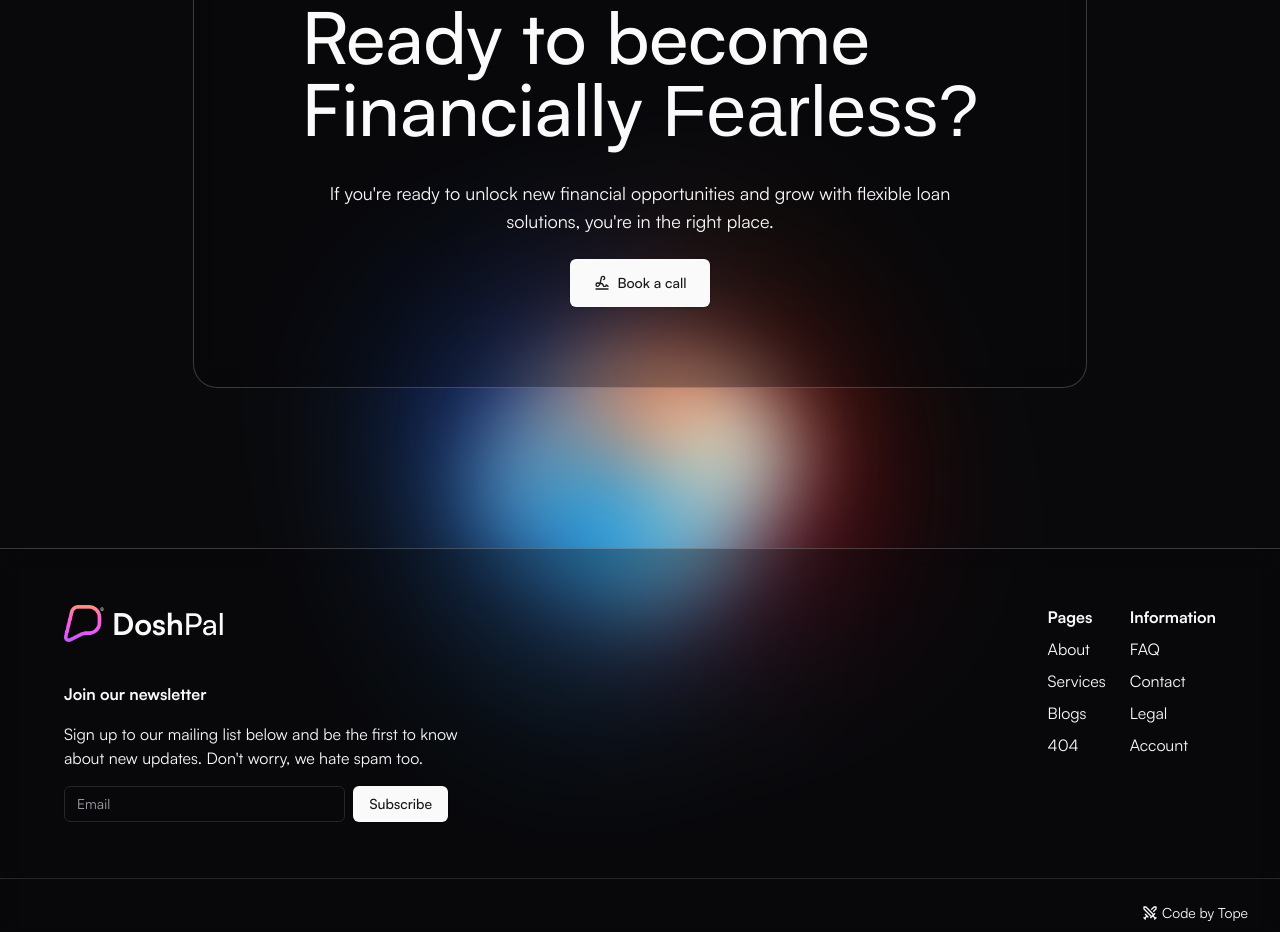
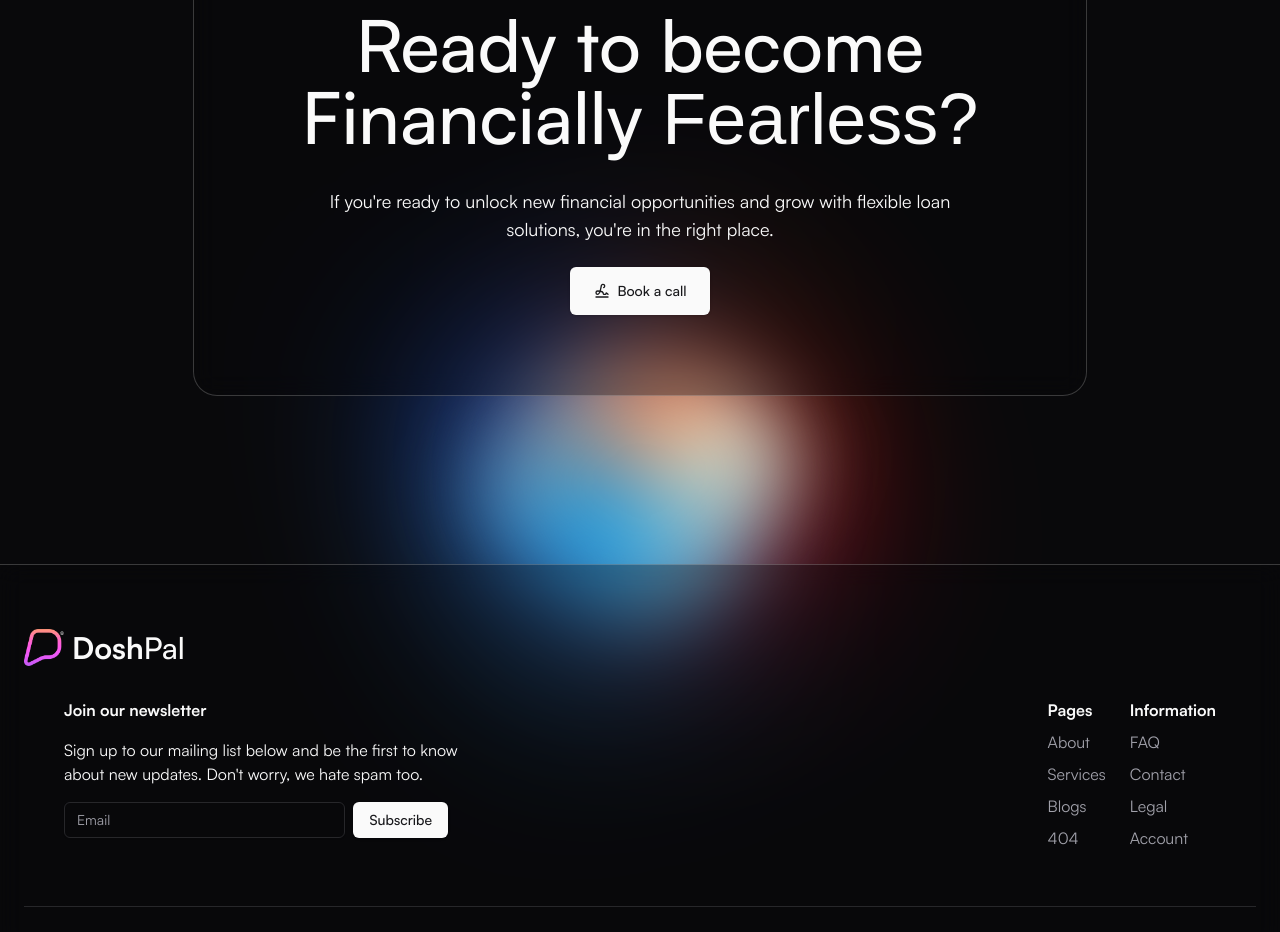
Before and after one commit to topghostly/doshpal-next-site-pitch, a Next.js app: page / in a window 1280 px wide. Shown: the part 2693-3625 px from the top of the page. Built offline with nearby package versions, Linux system fonts and the light colour scheme; a web font is replaced by a local one.

Commit message:
refactor: adjust layout styles and typography across multiple components for improved responsiveness

```diff
--- a/src/app/page.tsx
+++ b/src/app/page.tsx
@@ -12,21 +12,22 @@ export default function Home() {
   return (
     <div className="mt-[85px] flex flex-col gap-16">
       <Header />
-      <main className="max-w-6xl mx-auto p-4 flex flex-col gap-20">
+      <main className="max-w-6xl mx-auto p-6 flex flex-col gap-20">
         {/* LOGO SLIDER */}
         <section className="flex flex-col gap-12 items-center">
           <p className="text-primary font-medium">You&apos;re in good hands</p>
           <LogoSlider />
         </section>
         {/* LOGO SLIDER */}
+
         {/* PRODUCTS SECTION */}
         <section className="flex flex-col gap-12 items-center">
           <p className="bg-accent w-fit py-2 px-4 rounded-lg mx-auto dark:bg-background dark:border-[1px] border-glassMorphBorderBackground">
             Our products
           </p>
-          <div className="w-full grid grid-rows-2 gap-4 relative">
-            <div className="grid grid-cols-2 gap-4">
-              <article className=" bg-glassMorphBodyBackground dark:bg-glassMorphBodyBackgroundDark backdrop-blur-md h-60 flex justify-center items-center rounded-3xl dark:border-[1px] border-glassMorphBorderBackground overflow-hidden">
+          <div className="w-full grid grid-row-3 md:grid-rows-2 gap-4 relative">
+            <div className="grid grid-cols-1 md:grid-cols-2 gap-4">
+              <article className="bg-glassMorphBodyBackground dark:bg-glassMorphBodyBackgroundDark backdrop-blur-md h-60 flex justify-center items-center rounded-3xl dark:border-[1px] border-glassMorphBorderBackground overflow-hidden">
                 <Glowy
                   size={180}
                   animate={false}
@@ -37,7 +38,7 @@ export default function Home() {
                   }}
                 />
                 <div className="max-w-[350px] flex flex-col justify-center items-center gap-6">
-                  <h1 className="text-5xl font-medium">DoshFlex</h1>
+                  <h1 className="text-3xl md:text-5xl font-medium">DoshFlex</h1>
                   <p className="text-sm text-center">
                     Corporate financing and personalized loan solutions tailored
                     to your needs.
@@ -55,7 +56,7 @@ export default function Home() {
                   }}
                 />
                 <div className="max-w-[350px] flex flex-col justify-center items-center gap-6">
-                  <h1 className="text-5xl font-medium">DoshLyft</h1>
+                  <h1 className="text-3xl md:text-5xl font-medium">DoshLyft</h1>
                   <p className="text-sm text-center text-primary">
                     Small and Medium Enterprise (SME&apos;s) Development Loans
                   </p>
@@ -83,7 +84,7 @@ export default function Home() {
                 }}
               />
               <div className="max-w-[350px] flex flex-col justify-center items-center gap-6">
-                <h1 className="text-5xl font-medium">DoshInvest</h1>
+                <h1 className="text-3xl md:text-5xl font-medium">DoshInvest</h1>
                 <p className="text-sm text-center text-primary">
                   Get up to 24% return on investment with us
                 </p>
@@ -95,7 +96,7 @@ export default function Home() {
         {/* MID ABOUT */}
         <section className="w-full flex justify-center flex-col gap-12 items-center">
           <div className="max-w-5xl flex justify-center items-center">
-            <p className="text-center text-4xl font-medium">
+            <p className="text-center text-2xl md:text-4xl font-medium">
               Doshpal offers loans with competitive rates, flexible terms, and
               quick access to cash—whether personal, business, payroll, or asset
               financing. Apply today and achieve your financial goals!
@@ -108,7 +109,7 @@ export default function Home() {
         {/* MID ABOUT */}
         {/* FREQUESTLY ASKED SHII */}
         <section className="w-full flex justify-center flex-col gap-12 items-center">
-          <div className="w-[650px]">
+          <div className="w-full sm:w-[320px] md:w-[650px] ">
             <AccordionDemo />
           </div>
         </section>
@@ -117,14 +118,14 @@ export default function Home() {
         <section className="flex flex-col gap-12 items-center">
           <div className="bg-glassMorphBodyBackground dark:bg-glassMorphBodyBackgroundDark backdrop-blur-md flex justify-center items-center rounded-3xl dark:border-[1px] border-glassMorphBorderBackground py-20 px-34 flex-col gap-6">
             <div className=" flex flex-col justify-center items-center gap-8">
-              <div className="text-7xl">
+              <div className="text-5xl md:text-7xl text-center">
                 <h1 className="font-medium">Ready to become</h1>
                 <h1 className="font-medium">
                   Financially{" "}
                   <span className="font-instrumental">Fearless?</span>
                 </h1>
               </div>
-              <p className="text-lg text-center text-primary w-[75%]">
+              <p className="text-md md:text-lg text-center text-primary w-[75%]">
                 If you&apos;re ready to unlock new financial opportunities and
                 grow with flexible loan solutions, you&apos;re in the right
                 place.
@@ -144,11 +145,9 @@ export default function Home() {
         </div>
       </main>
       {/* FOOTER */}
-      <footer className="bg-glassMorphBodyBackground dark:bg-glassMorphBodyBackgroundDark backdrop-blur-md dark:border-t-[1px] border-glassMorphBorderBackground w-full flex flex-col">
-        <div className="max-w-6xl flex justify-between mx-auto py-14 w-full">
-          {/* LEFT SIDE */}
-          <div className="flex flex-col gap-5">
-            <div className="pb-5 flex gap-2 items-center">
+      <footer className="bg-glassMorphBodyBackground dark:bg-glassMorphBodyBackgroundDark backdrop-blur-md dark:border-t-[1px] border-glassMorphBorderBackground w-full flex flex-col p-6">
+        {/* TOP SECTION */}
+        <div className="pb-8 pt-10 flex gap-2 items-center">
           <Image
             src={"/images/logo.png"}
             width={40}
@@ -159,6 +158,10 @@ export default function Home() {
             Dosh<span className="font-medium">Pal</span>
           </p>
         </div>
+        {/* TOP SECTION */}
+        <div className="max-w-6xl flex flex-col md:flex-row justify-between mx-auto pb-14 w-full gap-10">
+          {/* LEFT SIDE */}
+          <div className="flex flex-col gap-5">
             <div className="max-w-[25rem] flex flex-col gap-4">
               <p className="font-semibold">Join our newsletter</p>
               <p>
@@ -173,20 +176,24 @@ export default function Home() {
           </div>
           {/* LEFT SIDE */}
           {/* RIGHT SIDE */}
-          <div className="flex gap-6">
-            <div className="flex flex-col gap-2">
+          <div className="flex flex-col md:flex-row gap-6 ">
+            <div className="flex gap-2 flex-col">
               <h3 className="text-md font-semibold">Pages</h3>
+              <div className="flex flex-row md:flex-col gap-2 text-muted-foreground">
                 <p>About</p>
                 <p>Services</p>
                 <p>Blogs</p>
                 <p>404</p>
               </div>
-            <div className="flex flex-col gap-2">
+            </div>
+            <div className="flex gap-2 flex-col">
               <h3 className="text-md font-semibold">Information</h3>
+              <div className="flex flex-row md:flex-col gap-2 text-muted-foreground">
                 <p>FAQ</p>
                 <p>Contact</p>
                 <p>Legal</p>
                 <p>Account</p>
+              </div>
             </div>
           </div>
           {/* RIGHT SIDE */}
--- a/src/components/LogoSlider.tsx
+++ b/src/components/LogoSlider.tsx
@@ -25,8 +25,8 @@ function LogoSlider() {
   });
 
   return (
-    <div className="relative overflow-hidden flex h-10 justify-between">
-      <div className="w-[100px] h-full bg-gradient-to-r from-white dark:from-background to-transparent z-10"></div>
+    <div className="relative overflow-hidden flex h-10 justify-between max-w-[300px] sm:max-w-[500px] md:max-w-full">
+      <div className="w-[100px] h-full bg-gradient-to-r from-white dark:from-background to-transparent z-10" />
       <div className="flex gap-[120px] top-0 first-row dark:invert">
         <Image
           src={"/images/image1.webp"}
@@ -91,7 +91,7 @@ function LogoSlider() {
           height={100}
         />
       </div>
-      <div className="w-[100px] h-full bg-gradient-to-l from-white dark:from-background to-transparent z-10"></div>
+      <div className="w-[100px] h-full bg-gradient-to-l from-white dark:from-background to-transparent z-10" />
     </div>
   );
 }
--- a/src/components/header/header.tsx
+++ b/src/components/header/header.tsx
@@ -35,7 +35,7 @@ export default function Header() {
       <div className=" relative w-full h-[calc(100vh-100px)] bg-black rounded-3xl flex justify-center items-center flex-col overflow-hidden ">
         <VideoBackground />
         <div className="absolute top-0 left-o bg-black w-full h-full opacity-40"></div>
-        <div className="text-white text-7xl flex items-center flex-col gap-4 font-medium text-center sticky top-50 bottom-0">
+        <div className="text-white text-5xl md:text-7xl flex items-center flex-col gap-4 font-medium text-center sticky top-50 bottom-0">
           <h1 className="header--text">
             Join the <span className="font-instrumental">Journey</span>
           </h1>
@@ -48,7 +48,7 @@ export default function Header() {
 
       {/* DESCRIPTION AND CTAs */}
       <div className="max-w-6xl mx-auto p-4 pt-10 flex flex-col gap-5">
-        <p className="max-w-4xl mx-auto text-xl text-center font-medium text-primary">
+        <p className="max-w-4xl mx-auto text-md md:text-xl text-center font-medium text-primary">
           At Doshpal, we take a personalized approach to lending working closely
           with you to understand your needs and goals. Whether you&apos;re
           looking to scale your business or achieve personal growth, we&apos;re
--- a/src/components/ui/accordion.tsx
+++ b/src/components/ui/accordion.tsx
@@ -28,7 +28,7 @@ const AccordionTrigger = React.forwardRef<
     <AccordionPrimitive.Trigger
       ref={ref}
       className={cn(
-        "flex flex-1 items-center justify-between py-4 text-lg font-medium transition-all hover:underline text-left [&[data-state=open]>svg]:rotate-180",
+        "flex flex-1 items-center justify-between py-4 text-md md:text-lg font-medium transition-all hover:underline text-left [&[data-state=open]>svg]:rotate-180",
         className
       )}
       {...props}
@@ -46,7 +46,7 @@ const AccordionContent = React.forwardRef<
 >(({ className, children, ...props }, ref) => (
   <AccordionPrimitive.Content
     ref={ref}
-    className="overflow-hidden text-lg data-[state=closed]:animate-accordion-up data-[state=open]:animate-accordion-down"
+    className="overflow-hidden text-md md:text-lg data-[state=closed]:animate-accordion-up data-[state=open]:animate-accordion-down"
     {...props}
   >
     <div className={cn("pb-4 pt-0", className)}>{children}</div>
```
Lines whose indentation alone changed are shown as unchanged.
